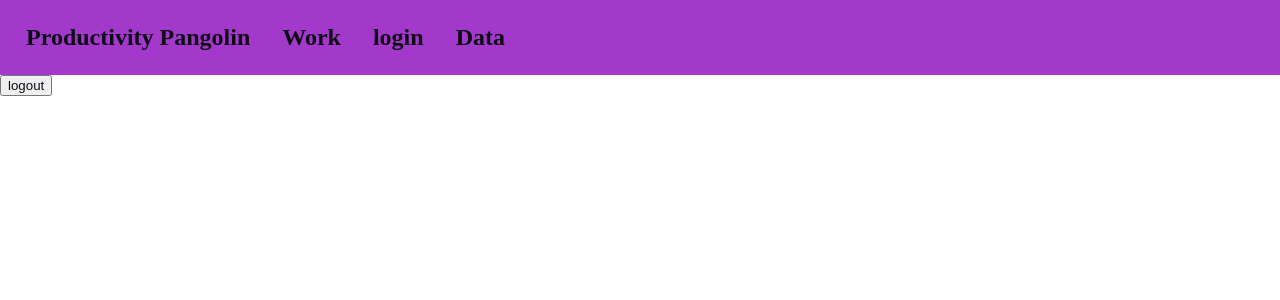
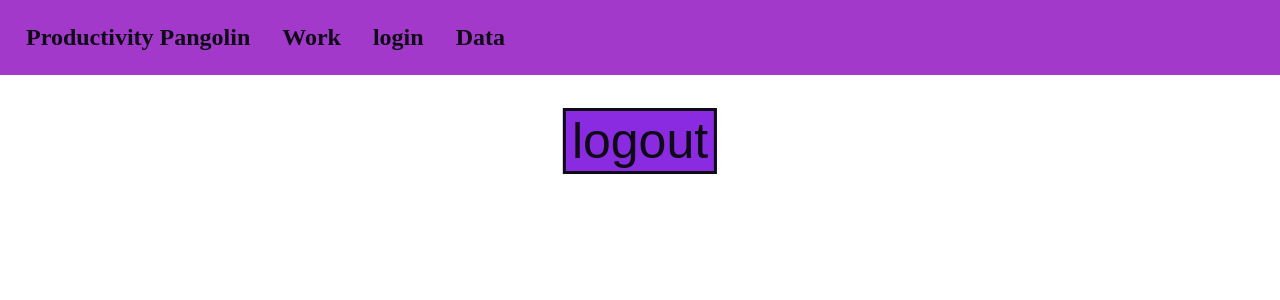
Before and after one commit to coderFeedForwardAlg/productivity-pangolin, a React (Create React App) app: page /logout in a window 1280 px wide. Shown: the top 300 px of the page. Built offline with nearby package versions, Linux system fonts and the light colour scheme; no server answers.

Commit message:
new commit

```diff
--- a/src/App.css
+++ b/src/App.css
@@ -148,11 +148,17 @@ li {
     border-radius: 10%;
     border-style: solid;
   }
-  .longin{
+
+  .logout-btn{
+    width: max-content;
+    position: relative;
+    left: 50%;
+    transform: translate(-50%, 50%);
+    font-size: 50px;
     background-color: blueviolet;
-    position: absolute;
-    height: 100%;
-    width: 100%;
+    border: #0E0B16;
+    box-shadow: #000000;
+    border-style: solid;
   }
 
 
--- a/src/components/logout.js
+++ b/src/components/logout.js
@@ -9,7 +9,7 @@ const Logout = () => {
     }
     return (
         <div className="logout">
-            <button onClick={signout}>logout</button>
+            <button className="logout-btn" onClick={signout}>logout</button>
         </div>
      );
 }
```
